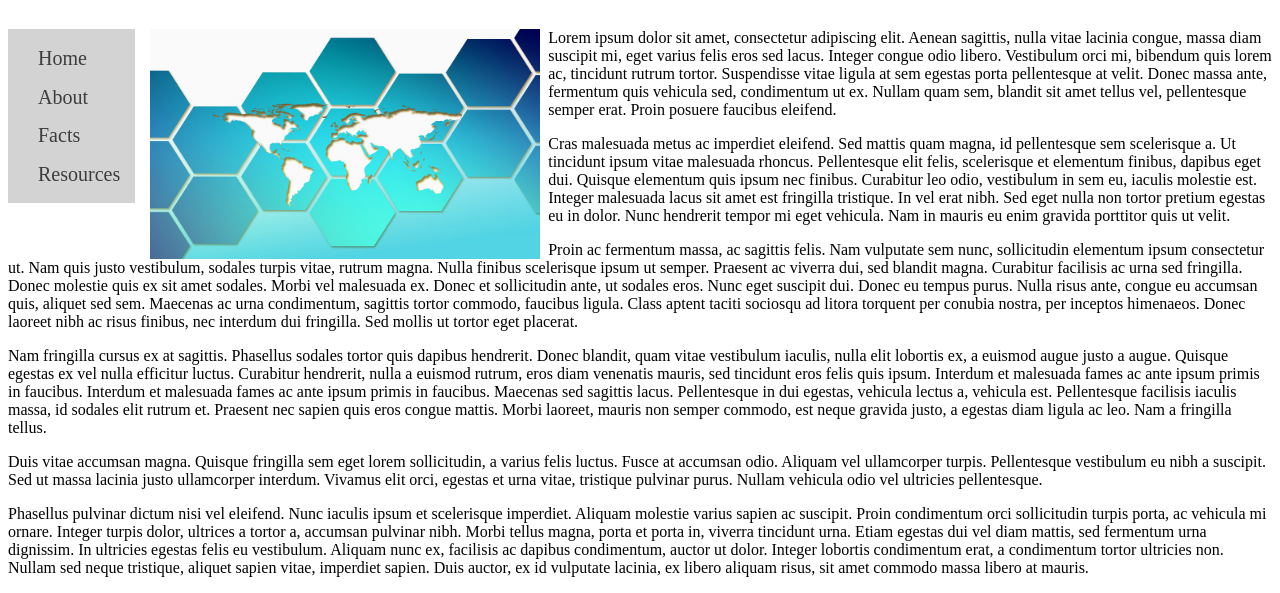
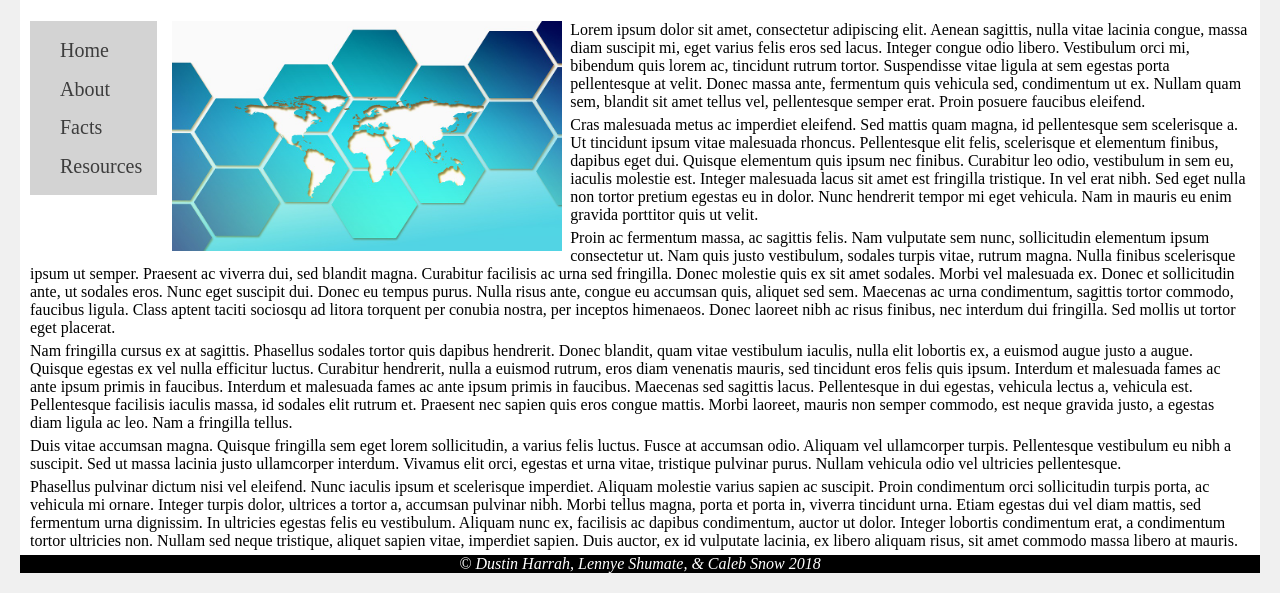
Before and after one commit to LShumate039/Data-Integrity-Assignment, a plain HTML site: page index.html in a window 1280 px wide. Shown: the part 347-940 px from the top of the page. Drawn offline with Linux system fonts and the light colour scheme.

Commit message:
Index update 2
Added the footer, and copy right symbol, added a background color for the html and body, and lastly added margins to get things away from the edges.

```diff
--- a/index-styles.css
+++ b/index-styles.css
@@ -1,4 +1,10 @@
 @charset "utf-8";
+
+/* html stuff */
+
+html {
+    background-color: rgb(240, 240, 240);
+}
 
 /* Header Below*/
 
@@ -10,7 +16,21 @@ header h1 {
 }
 
 
+/* Body Stuff */
+
+body {
+    background-color: white;
+}
+
+body {
+    margin: 0px 20px 0px 20px;
+}
+
 /* Nav Below */
+
+nav {
+    margin-left: 10px;
+}
 
 nav>ul {
     list-style: none;
@@ -57,3 +77,20 @@ nav a:hover,
 nav a:active {
     color: rgb(202, 57, 38)
 }
+
+/* Paragraph things */
+
+body p {
+    margin-left: 10px;
+    margin-right: 10px;
+    margin-top: 5px;
+    margin-bottom: 5px;
+}
+
+/* Footer Stuff */
+
+footer {
+    text-align: center;
+    background-color: black;
+    color: white;
+}
--- a/index.html
+++ b/index.html
@@ -72,7 +72,7 @@
 </nav>
 
 <footer>
-
+    <address>&copy; Dustin Harrah, Lennye Shumate, & Caleb Snow 2018</address>
 </footer>
 
 </html>
```
